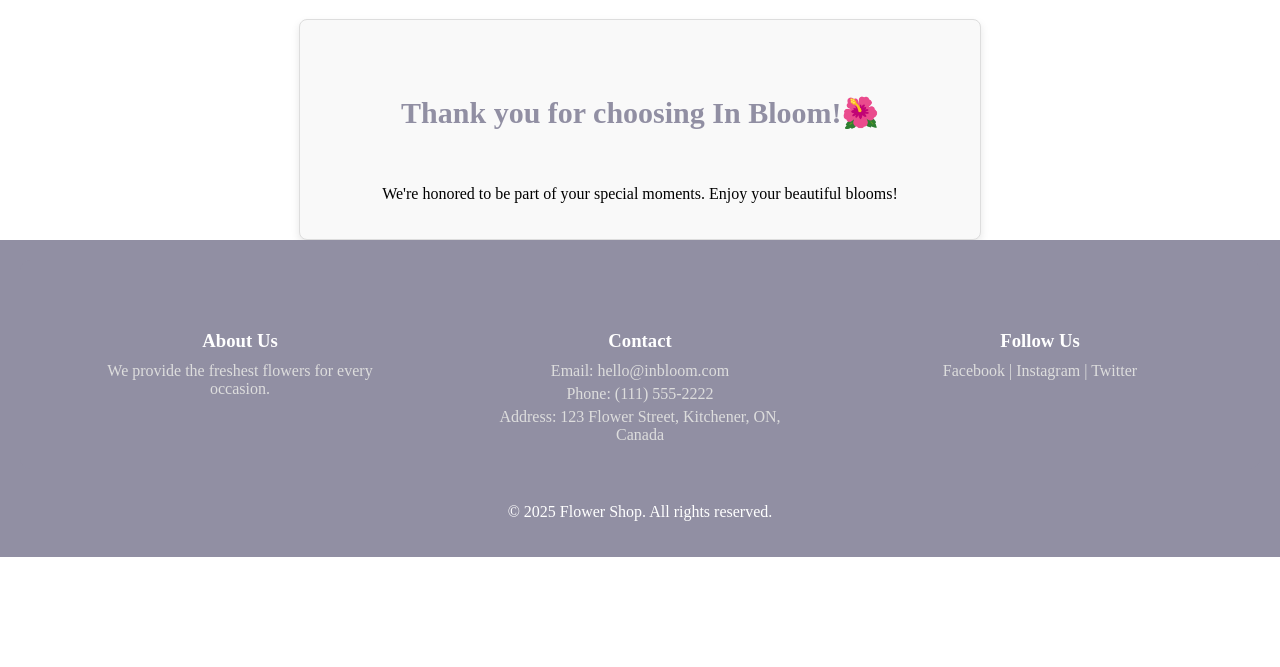
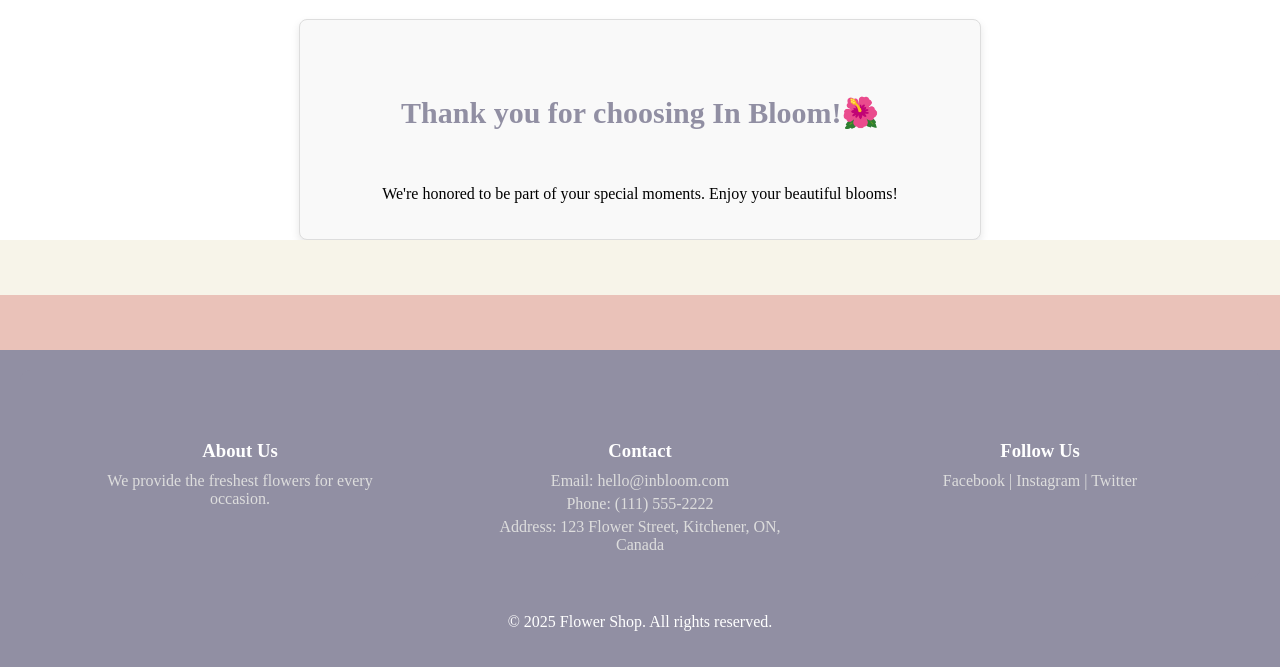
Before and after one commit to Athomas9758/inbloom.github.io, a plain HTML site: page confirmation.html in a window 1280 px wide. Shown: the part 1181-1848 px from the top of the page. Before the commit the page ends 1738 px from the top, so only its background shows below. Drawn offline with Linux system fonts and the light colour scheme.

Commit message:
update 6

```diff
--- a/confirmation.html
+++ b/confirmation.html
@@ -40,6 +40,9 @@
     </ul>
     <!-- There was a total summary here -->
   </div>
+
+  <div id="colorblock4"></div>
+  <div id="colorblock5"></div>
 
   <footer>
     <div class="footer-container">
```
